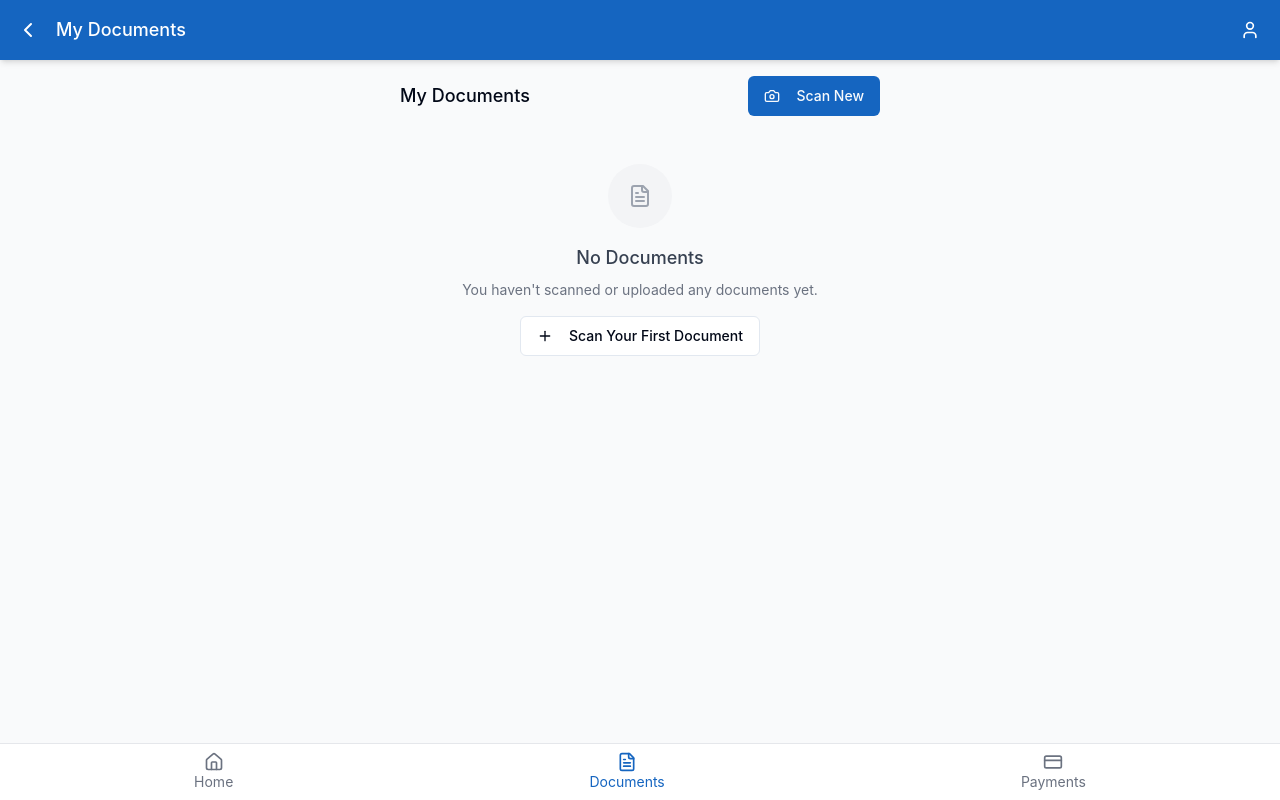
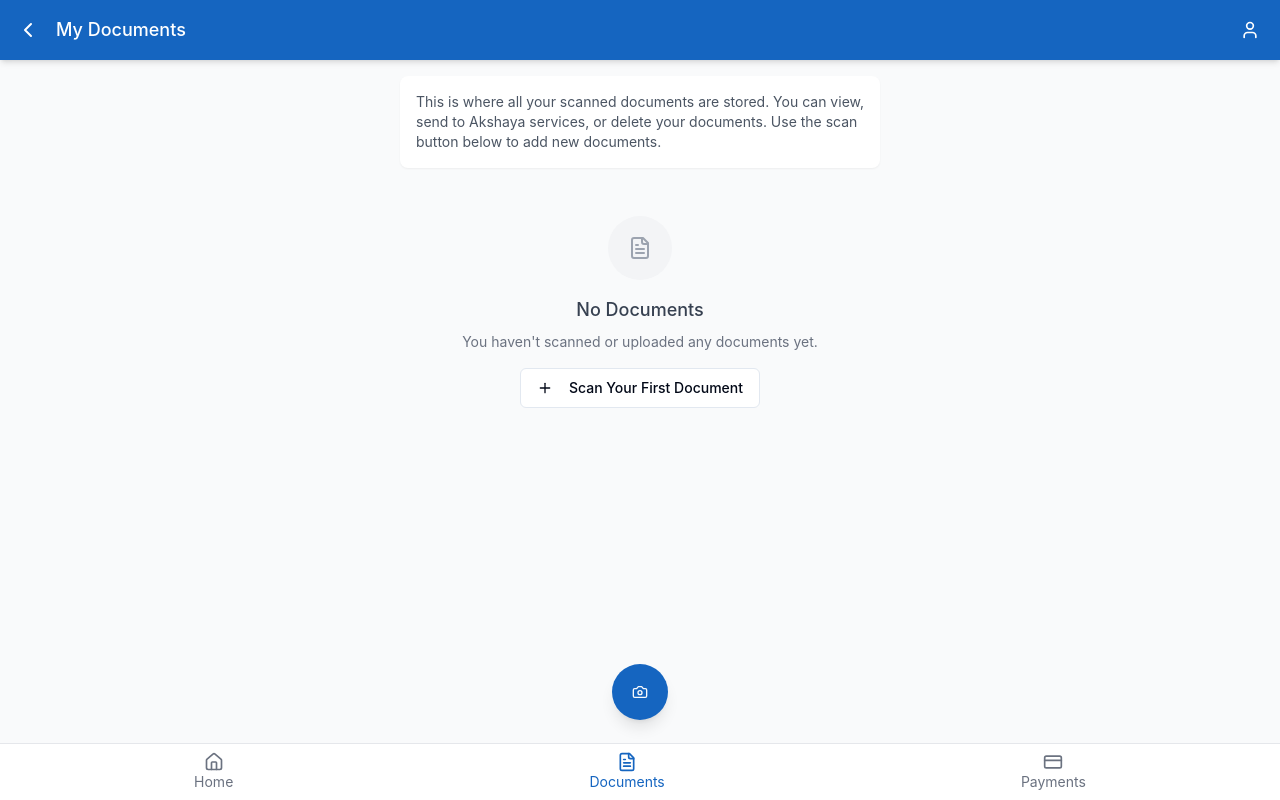
Before and after one commit to itsmeharryjk/akshaya-service-hub-75, a React (Vite) app: page /documents in a window 1280 px wide. Built offline with nearby package versions, Linux system fonts and the light colour scheme.

Commit message:
Refactor: Improve documents page UI
Remove the "My Documents" text and add a brief explanation of the page's purpose. Move the "Scan New" button to the bottom center as a circular button.

```diff
--- a/src/pages/Documents.tsx
+++ b/src/pages/Documents.tsx
@@ -53,12 +53,11 @@ const Documents: React.FC = () => {
   return (
     <Layout title="My Documents" showBack={true}>
       <div className="p-4 space-y-4">
-        <div className="flex justify-between items-center">
-          <h2 className="text-lg font-medium">My Documents</h2>
-          <Button onClick={handleScanDocument} className="bg-akshaya-primary">
-            <Camera size={16} className="mr-2" />
-            Scan New
-          </Button>
+        <div className="bg-white rounded-lg p-4 shadow-sm">
+          <p className="text-sm text-gray-600">
+            This is where all your scanned documents are stored. You can view, send to Akshaya services, or delete your documents.
+            Use the scan button below to add new documents.
+          </p>
         </div>
 
         {documents.length === 0 ? (
@@ -131,6 +130,17 @@ const Documents: React.FC = () => {
         )}
       </div>
 
+      {/* Floating action button for scanning new documents */}
+      <div className="fixed bottom-20 inset-x-0 flex justify-center">
+        <Button
+          onClick={handleScanDocument}
+          className="bg-akshaya-primary h-14 w-14 rounded-full shadow-lg"
+          size="icon"
+        >
+          <Camera size={24} />
+        </Button>
+      </div>
+
       {/* Document viewer modal */}
       {viewingDoc && (
         <div className="fixed inset-0 bg-black bg-opacity-75 z-50 flex items-center justify-center p-4">
```
